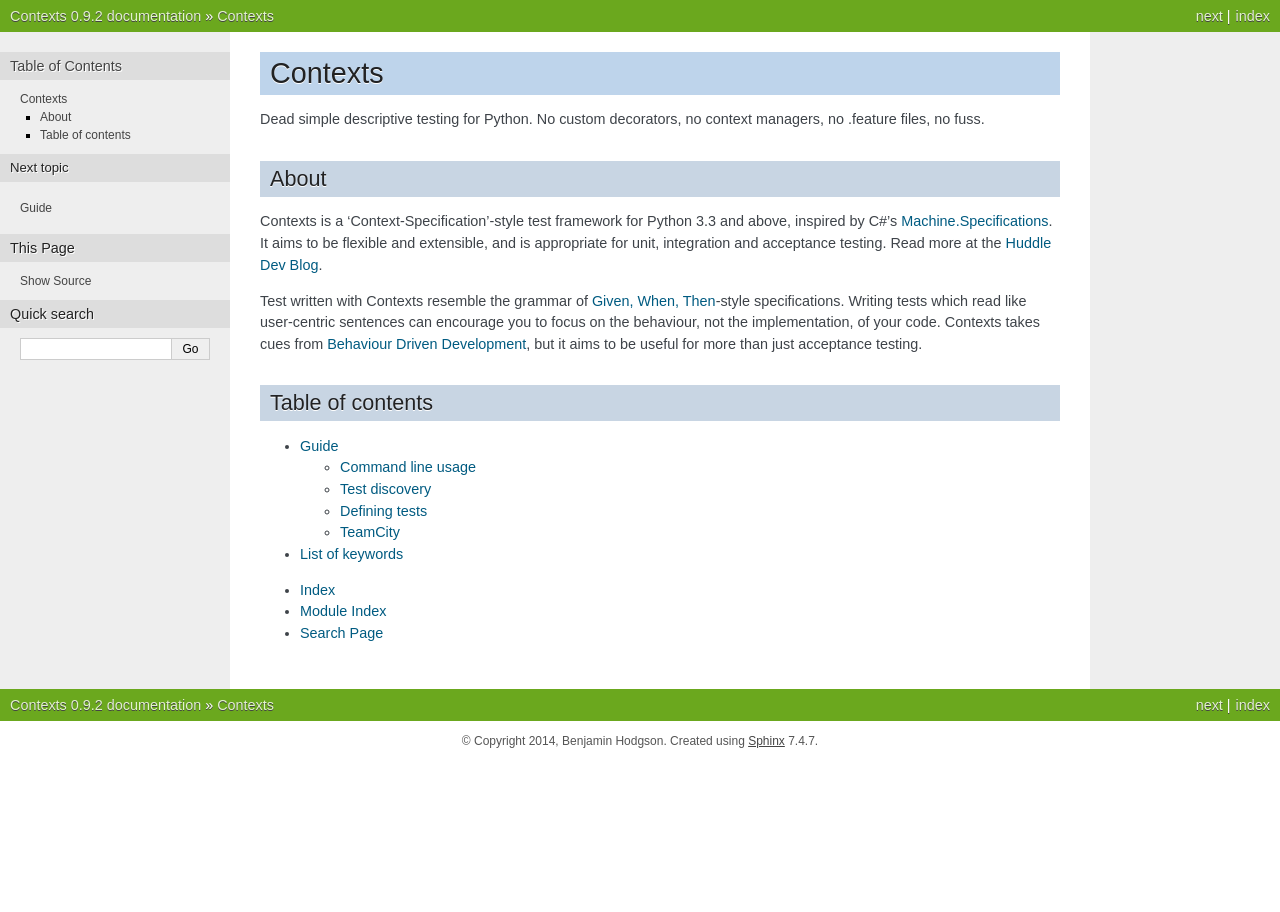
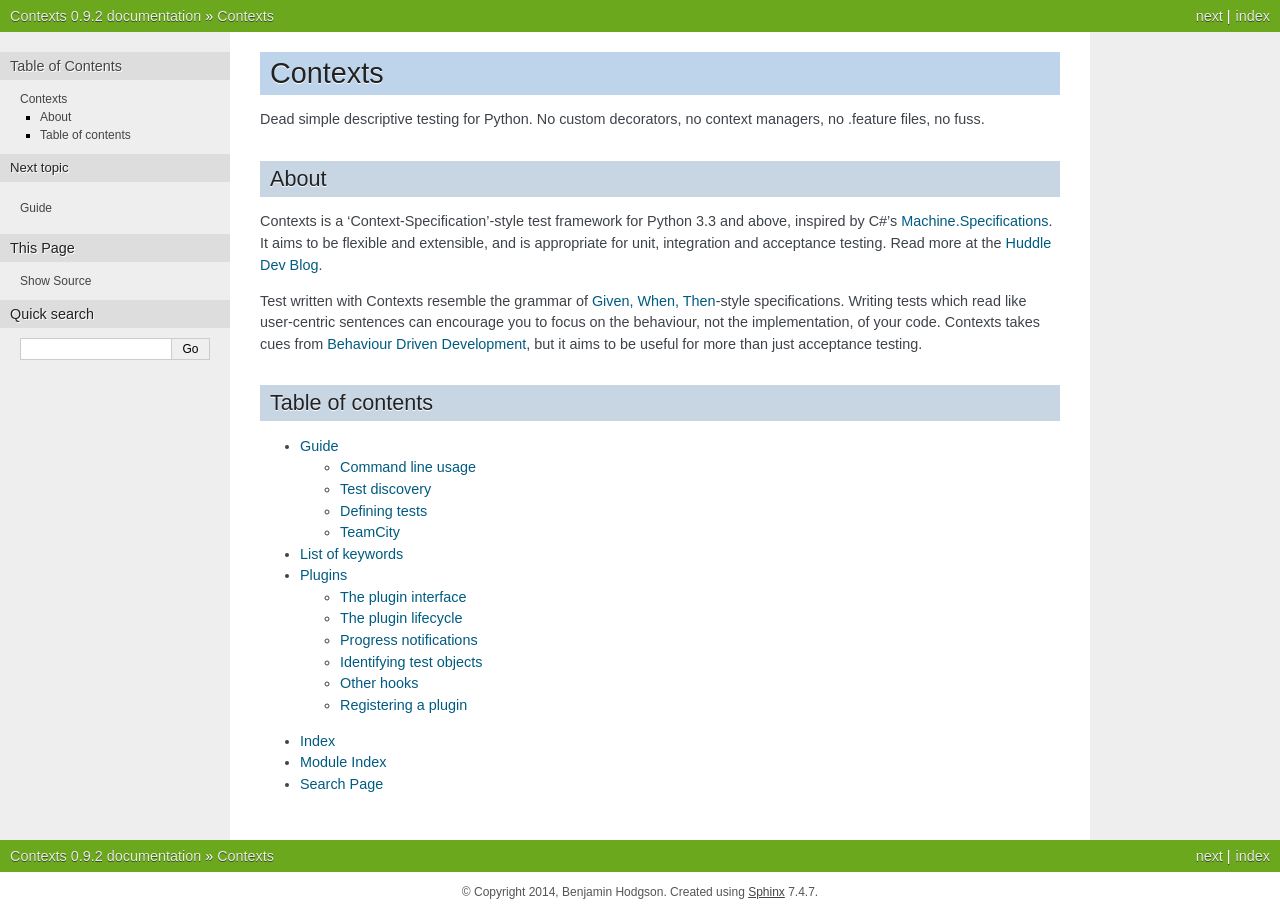
Before and after one commit to benjamin-hodgson/Contexts, a Sphinx documentation site: the page built from doc/index.rst, in a window 1280 px wide. Built offline with Sphinx 7.4.7, drawn with Linux system fonts in a browser that asks for light colours; some of the changed lines change nothing that is shown.

Commit message:
move plugin docs to sphinx

```diff
--- a/doc/index.rst
+++ b/doc/index.rst
@@ -26,6 +26,7 @@
    :maxdepth: 2
 
    guide
+   plugins
 
 * :ref:`genindex`
 * :ref:`modindex`
--- /dev/null
+++ b/doc/plugins.rst
@@ -0,0 +1,66 @@
+Plugins
+=======
+
+Contexts features an experimental 'plugin' interface for user-customisable behaviour.
+
+.. contents::
+
+The plugin interface
+--------------------
+For documentation purposes, the full plugin interface is defined in :class:`PluginInterface`.
+Currently, plugins are **required** to implement the :meth:`initialise <PluginInterface.initialise>` method (to determine whether the plugin is active in the current test run). The rest of the plugin interface is optional.
+
+Contexts's plugin support is implemented as an ordered list of plugin classes. Each time a plugin hook is called, each plugin is called in turn. Plugins which do not implement the hook are skipped. The *first* return value is used as the return value of the aggregated plugin calls - when a plugin returns a value from a hook, all the remaining plugins in the list are skipped. This means that a given plugin is able to override the behaviour of plugins which follow it in the list.
+
+
+.. _lifecycle:
+
+The plugin lifecycle
+--------------------
+Because plugins can override one another, the ordering of the list matters. The interface defines a :func:`classmethod <classmethod>` entitled :meth:`locate <PluginInterface.locate>`, which you can implement to insert your plugin before or after another plugin.
+
+Plugins are given control over whether or not they appear in the list. All plugins **must** define an :meth:`initialise(args, environ) <PluginInterface.initialise>` method, and return either ``True`` or ``False`` to signal whether they want to appear in the list. You may also define a :meth:`setup_parser(parser) <PluginInterface.setup_parser>` method to modify the :class:`argparse.ArgumentParser` instance that is used to parse command-line arguments.
+
+Very occasionally, it is necessary for plugins to modify the behaviour of other plugin objects (see :class:`FailuresOnly` for an example) - you can define a :meth:`request_plugins <PluginInterface.request_plugins>` generator method to request the current instances of some other plugin classes from the test runner.
+
+
+.. _progress:
+
+Progress notifications
+----------------------
+There exist a number of plugin hooks which are called when progress through the test run reaches certain points. These methods include :meth:`test_run_started <PluginInterface.test_run_started>`, :meth:`context_ended <PluginInterface.context_ended>`, :meth:`assertion_failed <PluginInterface.assertion_failed>`, and so on.
+
+These hooks are typically used to report progress to the user. It's not recommended to return a value from these methods, unless you want to prevent other plugins from being told about the progress.
+
+
+.. _identifying:
+
+Identifying test objects
+------------------------
+When the test runner sees a file, folder, class, or method, it queries the list of plugins to find out whether it should run it, using the :meth:`identify_folder <PluginInterface.identify_folder>`, :meth:`identify_file <PluginInterface.identify_file>`, :meth:`identify_class <PluginInterface.identify_class>`, and :meth:`identify_method <PluginInterface.identify_method>` hooks. The expected return values from these methods are defined as constants in the :mod:`plugin_interface` module: :const:`TEST_FILE <plugin_interface.TEST_FILE>`, :const:`CONTEXT <plugin_interface.CONTEXT>`, :const:`ASSERTION <plugin_interface.ASSERTION>` and so on.
+
+After all the modules have been imported, the :meth:`process_module_list <PluginInterface.process_module_list>` hook is called, which plugins can use to inject their own test modules, or remove modules that should not be run. There are also :meth:`process_class_list <PluginInterface.process_class_list>` and :meth:`process_assertion_list <PluginInterface.process_assertion_list>` hooks.
+
+
+.. _other:
+
+Other hooks
+-----------
+There are a few extra plugin hooks to override the way modules are imported (see :class:`AssertionRewritingImporter` for an example) and to set the exit code for the process.
+
+
+Registering a plugin
+--------------------
+Once you've written your plugin, you can register it with Contexts using the ``contexts.plugins`` `Setuptools entry point <http://pythonhosted.org/setuptools/setuptools.html#dynamic-discovery-of-services-and-plugins>`_:
+
+::
+
+    from setuptools import setup
+
+    setup(
+        # ...
+        entry_points = {
+            'contexts.plugins': ['MyPluginClass = my_package.my_module:MyPluginClass']
+        }
+        # ...
+    )
```
